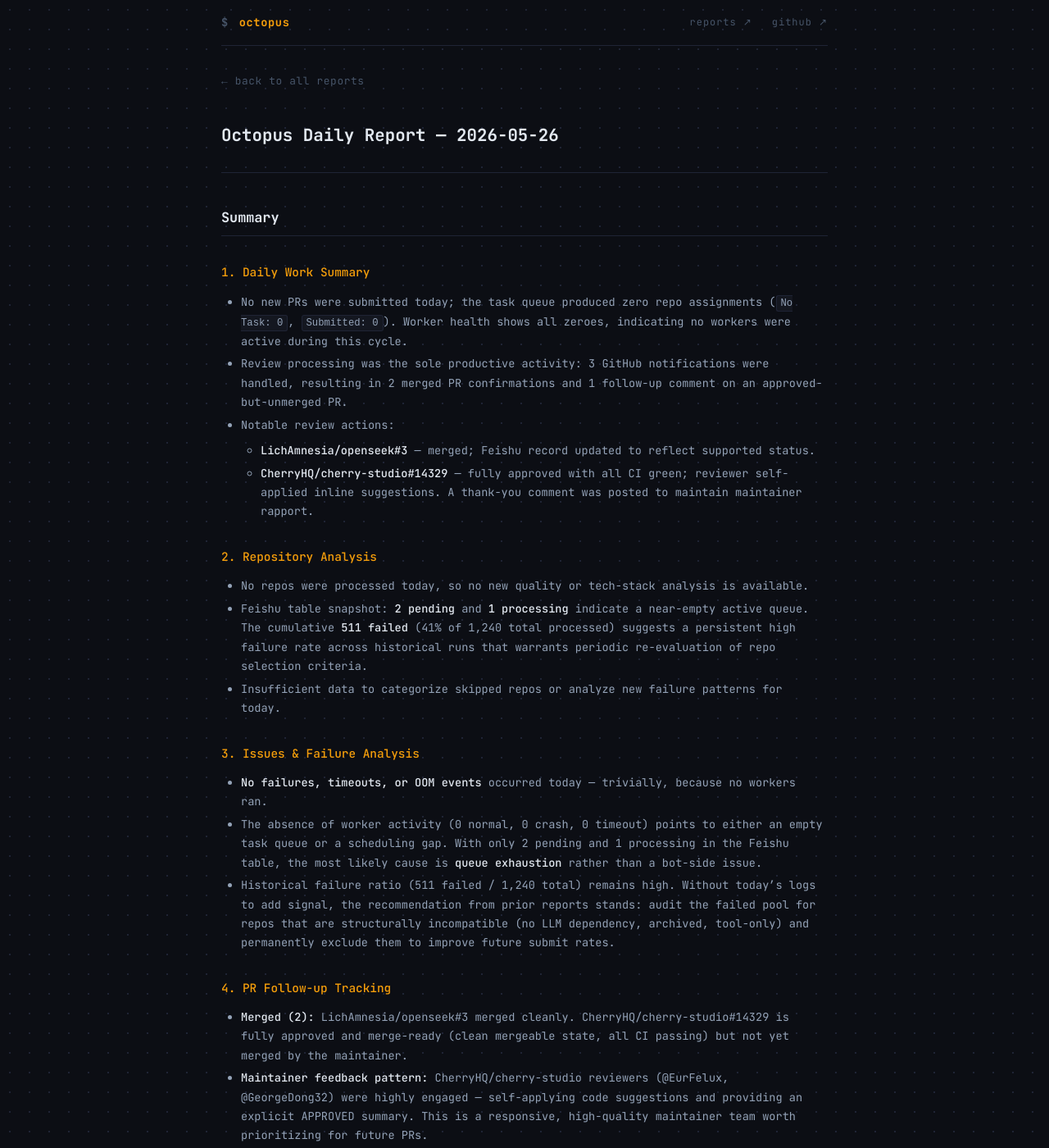
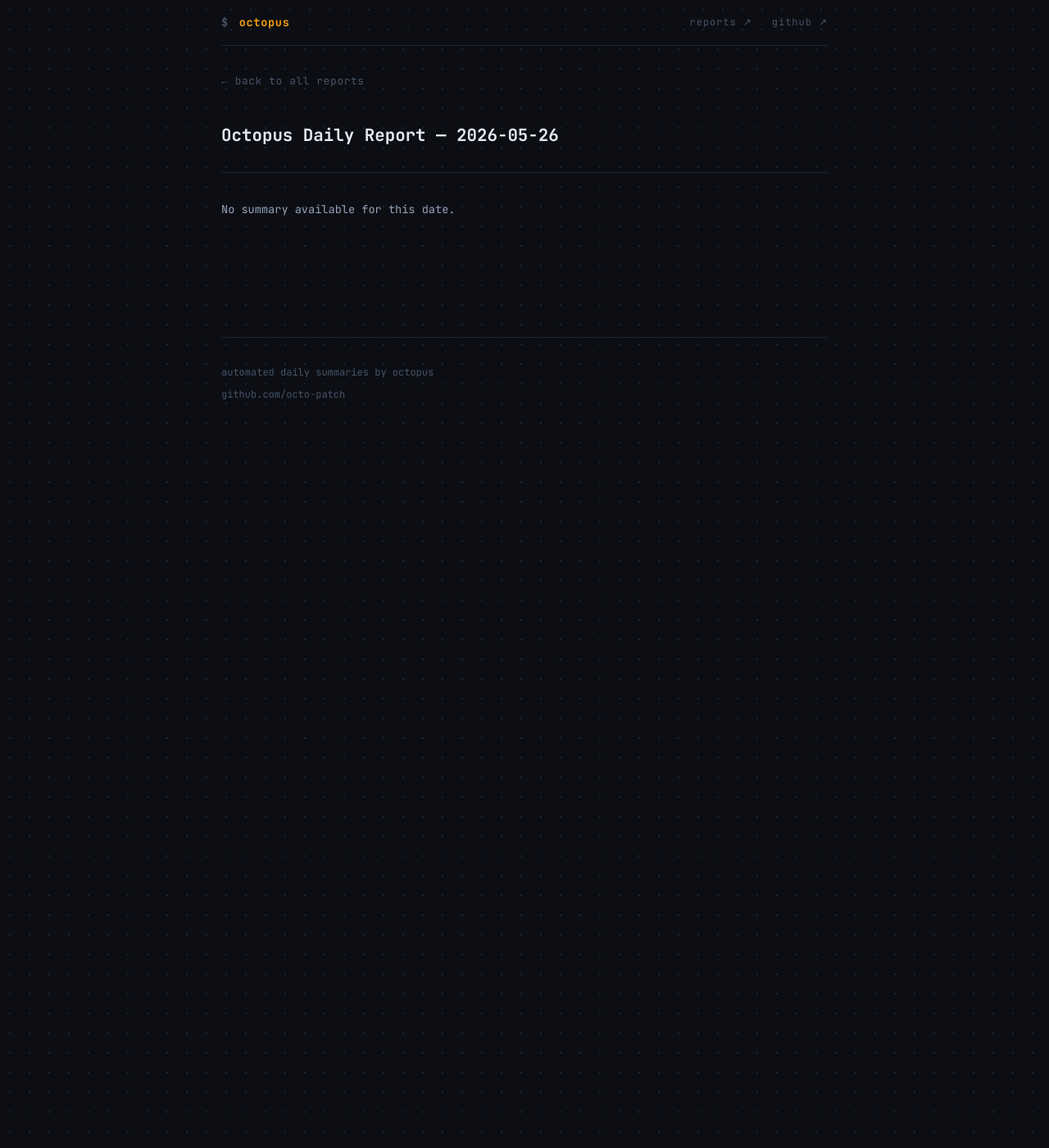
Before and after one commit to octo-patch/daily-reports, a Jekyll site: the page built from 2026-05/2026-05-26.md, in a window 1280 px wide and 1400 px high. Shown: the whole window at 82% size. Built offline with Jekyll 4.4.1, drawn with Linux system fonts in a browser that asks for light colours; some of the changed text lies outside the part shown.

Commit message:
daily report: 2026-05-26

```diff
--- a/2026-05/2026-05-26.md
+++ b/2026-05/2026-05-26.md
@@ -1,34 +1,7 @@
 ---
 layout: report
 title: "Octopus Daily Report — 2026-05-26"
-summary: "- No new PRs were submitted today; the task queue produced zero repo assignments (`No Task: 0`, `Submitted: 0`). Worker health shows all zeroes, indicating no workers were active during this cycle."
+summary: "No summary available."
 ---
 
-## Summary
-
-### 1. Daily Work Summary
-
-- No new PRs were submitted today; the task queue produced zero repo assignments (`No Task: 0`, `Submitted: 0`). Worker health shows all zeroes, indicating no workers were active during this cycle.
-- Review processing was the sole productive activity: 3 GitHub notifications were handled, resulting in 2 merged PR confirmations and 1 follow-up comment on an approved-but-unmerged PR.
-- Notable review actions:
-  - **LichAmnesia/openseek#3** — merged; Feishu record updated to reflect supported status.
-  - **CherryHQ/cherry-studio#14329** — fully approved with all CI green; reviewer self-applied inline suggestions. A thank-you comment was posted to maintain maintainer rapport.
-
-### 2. Repository Analysis
-
-- No repos were processed today, so no new quality or tech-stack analysis is available.
-- Feishu table snapshot: **2 pending** and **1 processing** indicate a near-empty active queue. The cumulative **511 failed** (41% of 1,240 total processed) suggests a persistent high failure rate across historical runs that warrants periodic re-evaluation of repo selection criteria.
-- Insufficient data to categorize skipped repos or analyze new failure patterns for today.
-
-### 3. Issues & Failure Analysis
-
-- **No failures, timeouts, or OOM events** occurred today — trivially, because no workers ran.
-- The absence of worker activity (0 normal, 0 crash, 0 timeout) points to either an empty task queue or a scheduling gap. With only 2 pending and 1 processing in the Feishu table, the most likely cause is **queue exhaustion** rather than a bot-side issue.
-- Historical failure ratio (511 failed / 1,240 total) remains high. Without today's logs to add signal, the recommendation from prior reports stands: audit the failed pool for repos that are structurally incompatible (no LLM dependency, archived, tool-only) and permanently exclude them to improve future submit rates.
-
-### 4. PR Follow-up Tracking
-
-- **Merged (2):** LichAmnesia/openseek#3 merged cleanly. CherryHQ/cherry-studio#14329 is fully approved and merge-ready (clean mergeable state, all CI passing) but not yet merged by the maintainer.
-- **Maintainer feedback pattern:** CherryHQ/cherry-studio reviewers (@EurFelux, @GeorgeDong32) were highly engaged — self-applying code suggestions and providing an explicit APPROVED summary. This is a responsive, high-quality maintainer team worth prioritizing for future PRs.
-- **Overall merge rate: 7.8%** (67/862). This remains low. Contributing factors likely include: (a) a significant portion of historical PRs targeting inactive or low-engagement repos, (b) PRs on repos where maintainers prefer their own implementation over external contributions, and (c) some PRs aging out without review. Recommend periodically pruning repos with zero maintainer response after 30+ days from the active queue.
-- No closed PRs or negative comment feedback today.
+No summary available for this date.
```
